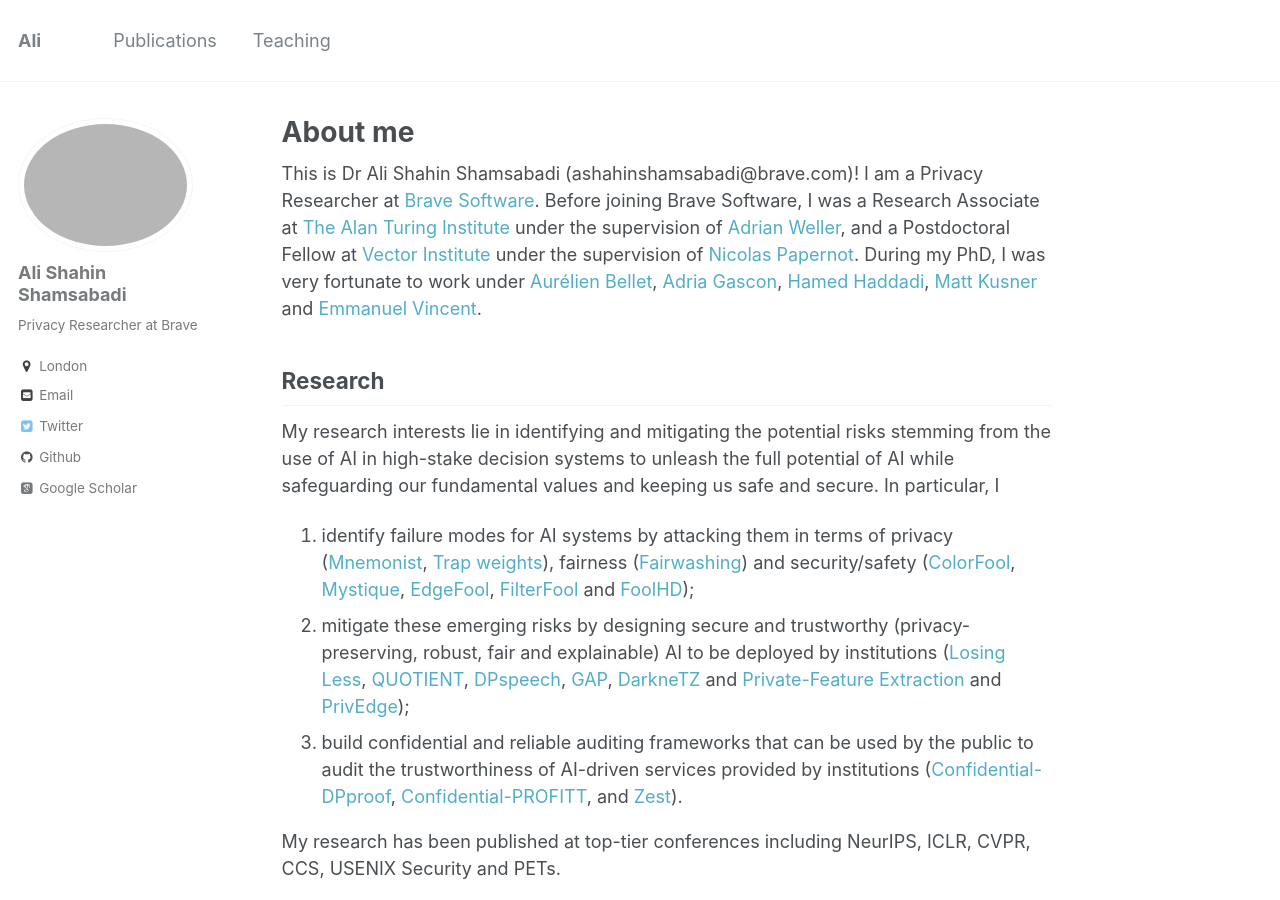
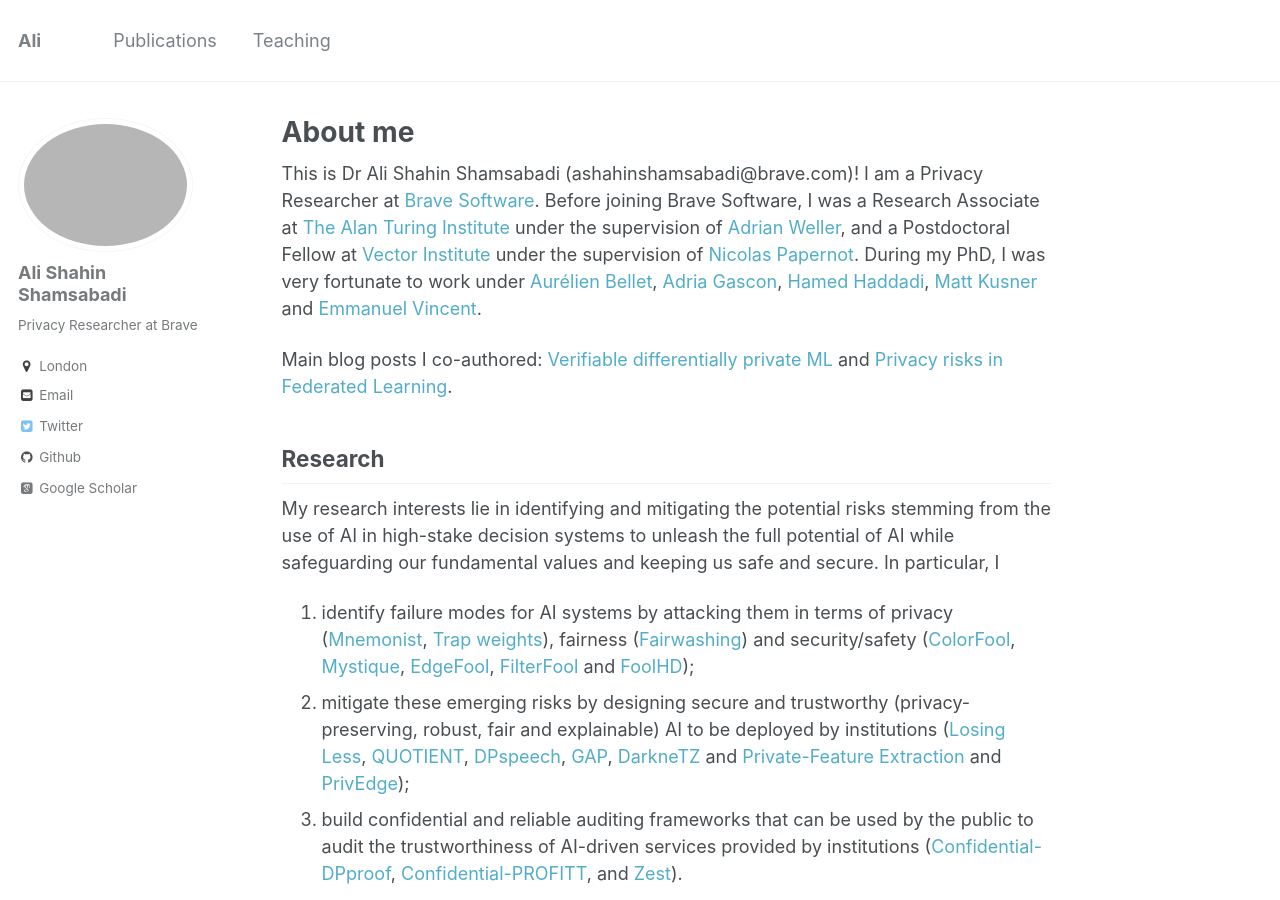
Before and after one commit to AliShahin/AliShahin.github.io, a Jekyll site: the page built from _pages/about.md, in a window 1280 px wide and 900 px high. Built offline with Jekyll 4.4.1, drawn with Linux system fonts in a browser that asks for light colours; some web fonts are replaced.

Commit message:
Update about.md

```diff
--- a/_pages/about.md
+++ b/_pages/about.md
@@ -10,7 +10,7 @@ redirect_from:
 
 This is Dr Ali Shahin Shamsabadi (ashahinshamsabadi@brave.com)! I am a Privacy Researcher at [Brave Software](https://brave.com). Before joining Brave Software, I was a Research Associate at [The Alan Turing Institute](https://www.turing.ac.uk) under the supervision of [Adrian Weller](http://mlg.eng.cam.ac.uk/adrian/), and a Postdoctoral Fellow at [Vector Institute](https://vectorinstitute.ai) under the supervision of [Nicolas Papernot](https://www.papernot.fr). During my PhD, I was very fortunate to work under [Aurélien Bellet](http://researchers.lille.inria.fr/abellet/), [Adria Gascon](https://scholar.google.com/citations?hl=en&user=M1FQ49sAAAAJ&view_op=list_works&sortby=pubdate), [Hamed Haddadi](https://www.imperial.ac.uk/people/h.haddadi), [Matt Kusner](https://mkusner.github.io) and [Emmanuel Vincent](https://members.loria.fr/EVincent/).
 
-
+Main blog posts I co-authored: [Verifiable differentially private ML](https://brave.com/confidential-dpproof/) and [Privacy risks in Federated Learning](https://www.cleverhans.io/2022/04/17/fl-privacy.html).
 
 ## Research
 My research interests lie in identifying and mitigating the potential risks stemming from the use of AI in high-stake decision systems to unleash the full potential of AI while safeguarding our fundamental values and keeping us safe and secure. In particular, I
```
